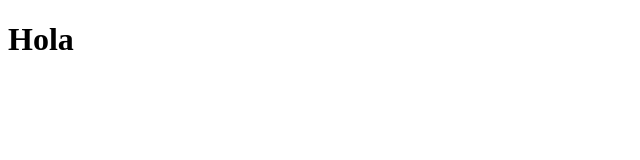
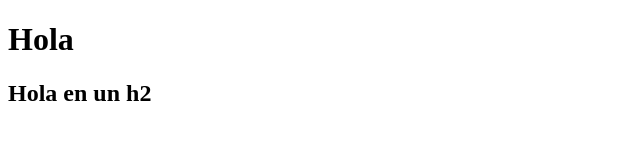
Before and after one commit to francisjmp/git-youtube, a plain HTML site: page index.html in a window 1280 px wide. Shown: the whole page, without its empty margins (0-640 px from the left). Drawn offline with Linux system fonts and the light colour scheme.

Commit message:
agregamos un h2

```diff
--- a/index.html
+++ b/index.html
@@ -8,5 +8,6 @@
 </head>
 <body>
     <h1>Hola</h1>
+    <h2>Hola en un h2</h2>
 </body>
 </html>
```
